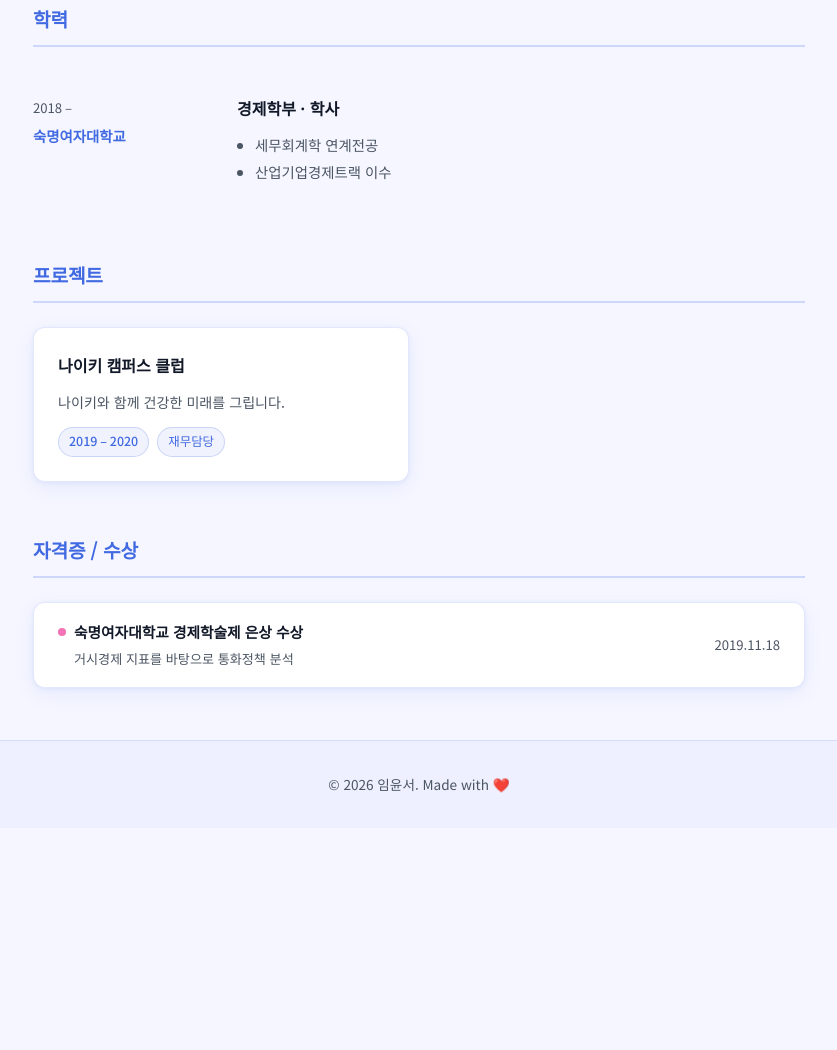
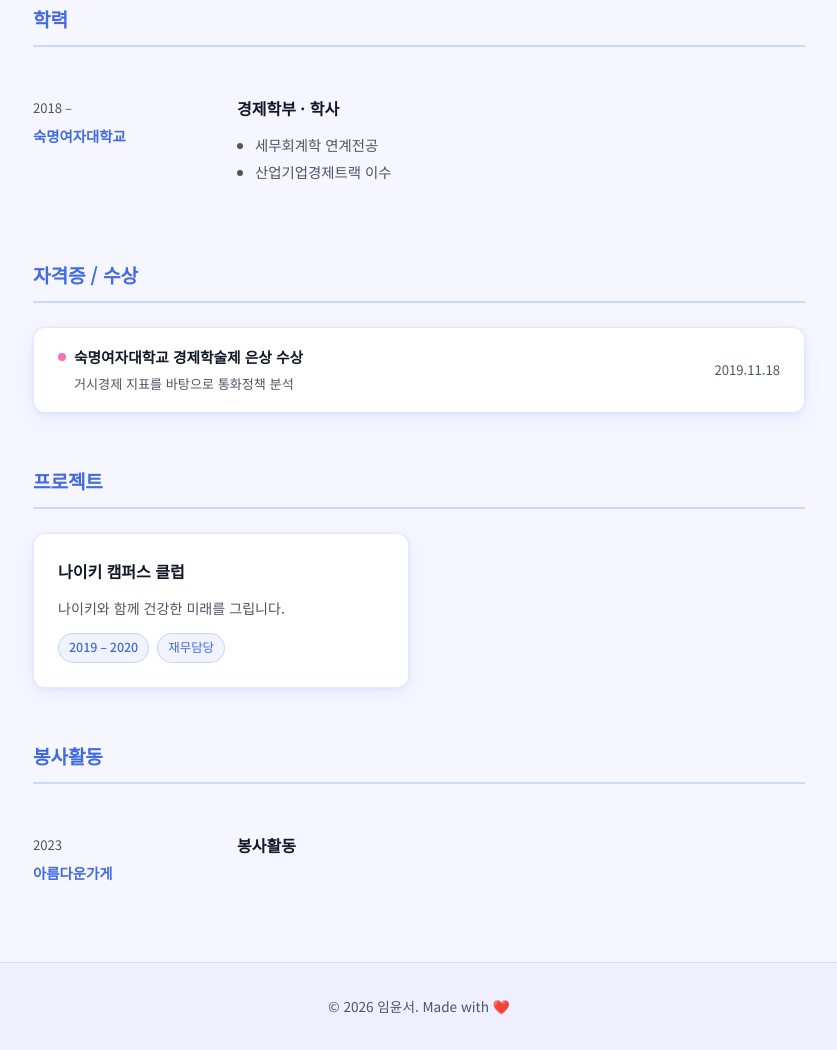
Before and after one commit to alicelimti/resume, a plain HTML site: page index.html in a window 1280 px wide. Shown: the part 1380-2430 px from the top of the page, without its empty margins (221-1058 px from the left). Before the commit the page ends 2208 px from the top, so only its background shows below. Drawn offline with Linux system fonts and the light colour scheme; files that its build step writes are made by us from their sources; files whose address does not match are found by name.

Commit message:
Deploy: reorder sections + add volunteer

```diff
--- a/index.html
+++ b/index.html
@@ -117,6 +117,20 @@
       </div>
     </section>
 
+    <!-- CERTIFICATES -->
+    <section class="section">
+      <h2 class="section-title">자격증 / 수상</h2>
+      <ul class="cert-list">
+        <li>
+          <div class="cert-info">
+            <span class="cert-name">숙명여자대학교 경제학술제 은상 수상</span>
+            <span class="cert-desc">거시경제 지표를 바탕으로 통화정책 분석</span>
+          </div>
+          <span class="cert-date">2019.11.18</span>
+        </li>
+      </ul>
+    </section>
+
     <!-- PROJECTS -->
     <section class="section">
       <h2 class="section-title">프로젝트</h2>
@@ -134,18 +148,20 @@
       </div>
     </section>
 
-    <!-- CERTIFICATES -->
+    <!-- VOLUNTEER -->
     <section class="section">
-      <h2 class="section-title">자격증 / 수상</h2>
-      <ul class="cert-list">
-        <li>
-          <div class="cert-info">
-            <span class="cert-name">숙명여자대학교 경제학술제 은상 수상</span>
-            <span class="cert-desc">거시경제 지표를 바탕으로 통화정책 분석</span>
+      <h2 class="section-title">봉사활동</h2>
+      <div class="timeline">
+        <div class="timeline-item">
+          <div class="timeline-meta">
+            <span class="period">2023</span>
+            <span class="company">아름다운가게</span>
           </div>
-          <span class="cert-date">2019.11.18</span>
-        </li>
-      </ul>
+          <div class="timeline-body">
+            <h3 class="role">봉사활동</h3>
+          </div>
+        </div>
+      </div>
     </section>
 
   </main>
```
